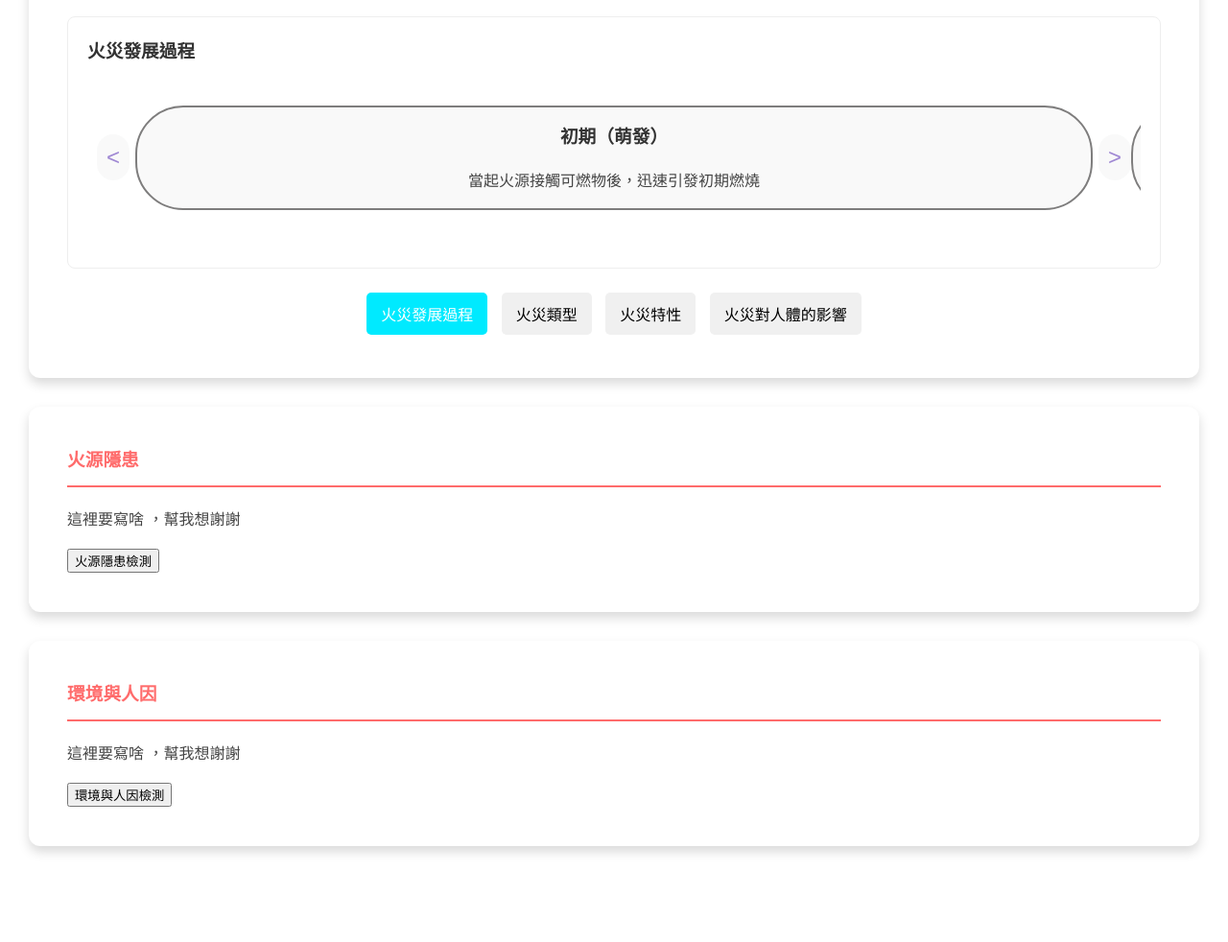
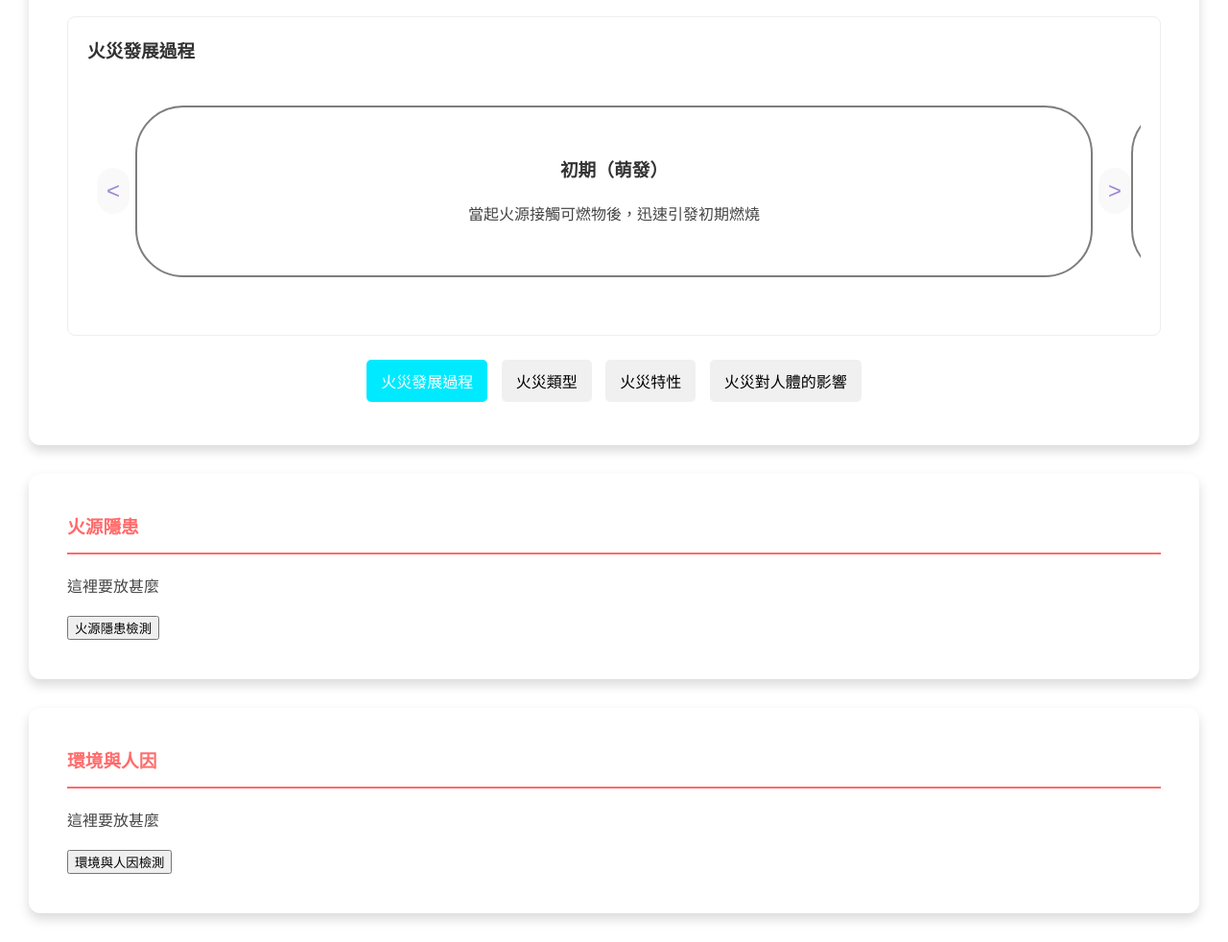
Before and after one commit to ALEX-13-Chen/fire-safety-web, a plain HTML site: page index.html in a window 1280 px wide. Shown: the part 896-1878 px from the top of the page at 96% size. Before the commit the page ends 1808 px from the top, so only its background shows below. Drawn offline with Linux system fonts and the light colour scheme.

Commit message:
Update index.html

```diff
--- a/index.html
+++ b/index.html
@@ -1152,11 +1152,11 @@
     }
 
     .slide-item {
-        padding: 15px;
+        padding: 50px;
         border: 2px solid #7e7d7d;
         border-radius: 50px;
         margin: 10px;
-        background-color: #f9f9f9;
+        background-color: #ffffff;
         text-align: left;
     }
 
@@ -1257,13 +1257,13 @@
 
     <section id="hazards" class="section">
         <h3>火源隱患</h3>
-        <p>這裡要寫啥 ，幫我想謝謝</p>
+        <p>這裡要放甚麼</p>
         <button>火源隱患檢測</button>
     </section>
 
     <section id="factors" class="section">
         <h3>環境與人因</h3>
-        <p>這裡要寫啥 ，幫我想謝謝</p>
+        <p>這裡要放甚麼</p>
         <button>環境與人因檢測</button>
     </section>
 
```
